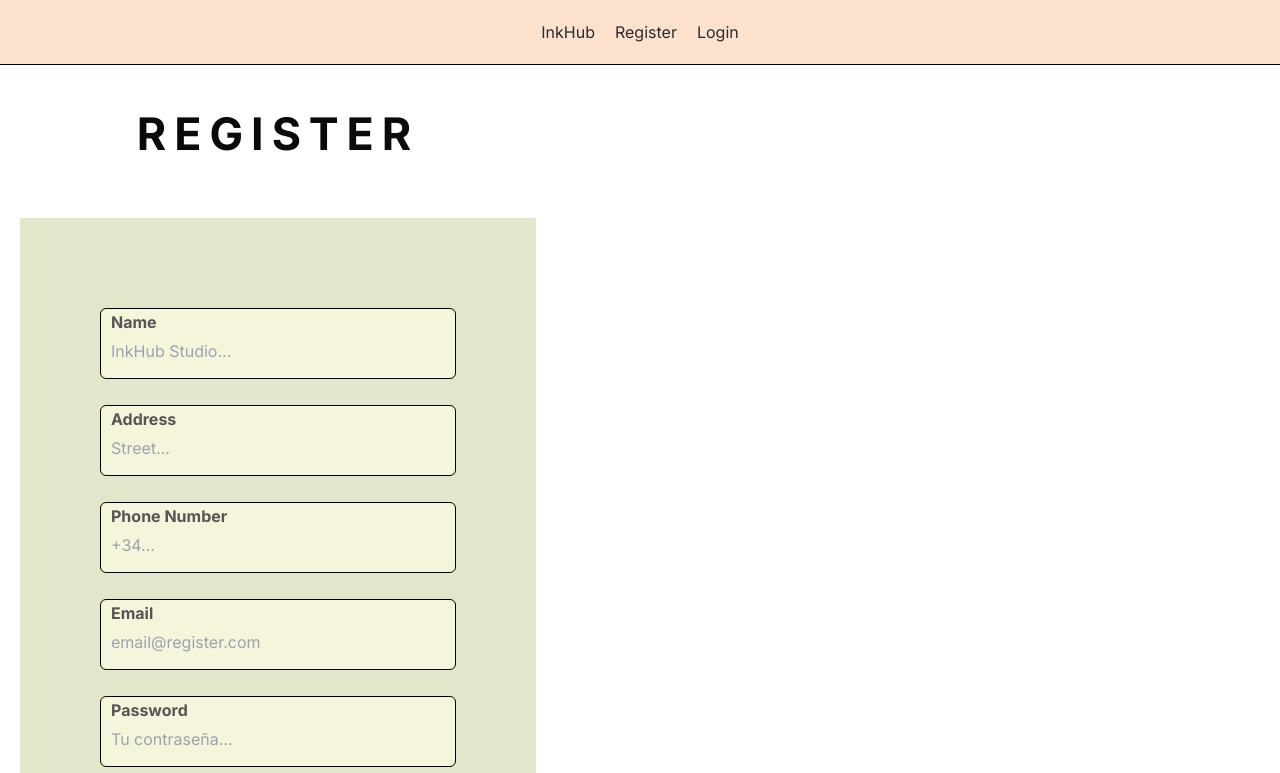
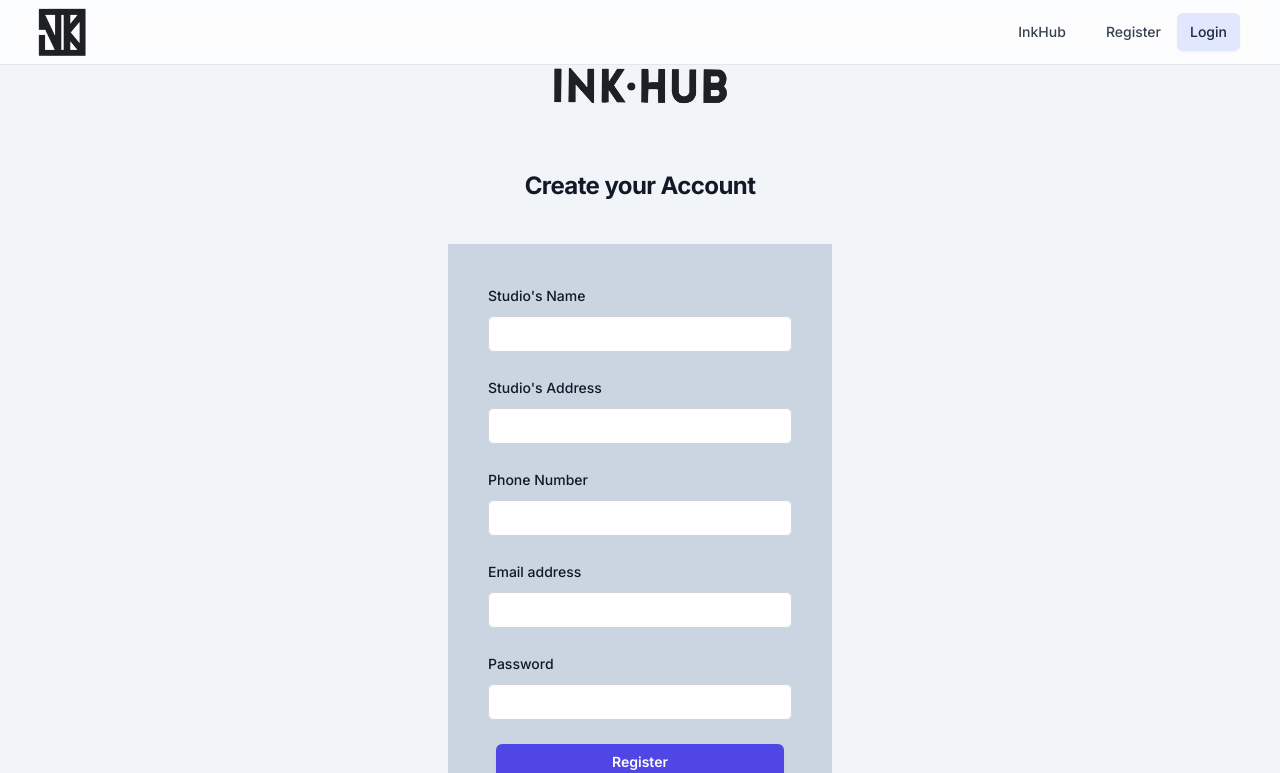
Before and after one commit to anaisp91/InkHub-Front, a React (Vite) app in the folder frontend/: page /register in a window 1280 px wide. Shown: the top 773 px of the page. Built offline with nearby package versions, Linux system fonts and the light colour scheme; no server answers.

Commit message:
:tailwing home, login, register, header y nav

```diff
--- a/frontend/src/components/Header/Header.css
+++ /dev/null
@@ -1,6 +0,0 @@
-.header {
-  background-color: rgba(250, 197, 157, 0.5);
-  width: 100%;
-  color: #2b2b2b;
-  border-bottom: 1px solid black;
-}
--- a/frontend/src/components/Header/Header.jsx
+++ b/frontend/src/components/Header/Header.jsx
@@ -1,10 +1,20 @@
-import "./Header.css";
 import { Nav } from "../Nav/Nav";
-
 export const Header = () => {
   return (
-    <header className="header">
-      <Nav />
+    <header className="fixed top-0 left-0 w-full z-50 bg-white border-b backdrop-blur-lg bg-opacity-80">
+      <div className="mx-auto max-w-7xl px-6 sm:px-6 lg:px-8 ">
+        <div className="relative flex h-16 justify-between">
+          <div className="flex flex-1 items-stretch justify-start">
+            <img
+              className="block h-auto w-auto"
+              src="/images/logos/logo-inkhub.png"
+            />
+          </div>
+          <div className="flex-shrink-0 flex px-2 py-3 items-center space-x-8">
+            <Nav />
+          </div>
+        </div>
+      </div>
     </header>
   );
 };
--- a/frontend/src/components/Main/Main.jsx
+++ b/frontend/src/components/Main/Main.jsx
@@ -2,7 +2,7 @@ import { Outlet } from "react-router-dom";
 
 export const Main = () => {
   return (
-    <main className="flex-1 w-full flex">
+    <main className="flex-1 flex">
       <Outlet />
     </main>
   );
--- a/frontend/src/components/Nav/Nav.css
+++ /dev/null
@@ -1,17 +0,0 @@
-.nav {
-  padding: 20px;
-  display: flex;
-  flex-direction: row;
-  flex-wrap: wrap;
-  gap: 20px;
-  justify-content: center;
-}
-
-.button {
-  padding: 5px;
-  border: none;
-  background: none;
-  font-size: 1.5em;
-  font: inherit;
-  cursor: pointer;
-}
--- a/frontend/src/components/Nav/Nav.jsx
+++ b/frontend/src/components/Nav/Nav.jsx
@@ -1,24 +1,44 @@
-import "./Nav.css";
 import { NavLink } from "react-router-dom";
-import { useAuth } from "../../contexts/useAuth";
+// import { useAuth } from "../../contexts/useAuth";
 
 export const Nav = () => {
-  const { logOut, token } = useAuth();
+  // const { logOut, token } = useAuth();
   return (
     <div>
       <nav className="nav">
-        <NavLink to={"/"}>InkHub</NavLink>
-        <NavLink to={"/register"}>Register</NavLink>
+        <NavLink
+          className="text-gray-700 hover:text-indigo-700 text-sm font-medium p-6"
+          to={"/"}
+        >
+          InkHub
+        </NavLink>
+        <NavLink
+          className="text-gray-700 hover:text-indigo-700 text-sm font-medium p-4"
+          to={"/register"}
+        >
+          Register
+        </NavLink>
+        <NavLink
+          className="text-gray-800 bg-indigo-100 hover:bg-indigo-200 inline-flex items-center justify-center px-3 py-2 border border-transparent text-sm font-medium rounded-md shadow-sm p-4 "
+          to={"/login"}
+        >
+          Login
+        </NavLink>
+        {/* <NavLink to={"/profile"}>Dashboard</NavLink> */}
+        {/* <button onClick={logOut}>LogOut</button> */}
+      </nav>
+      {/* <a
 
-        {!token ? (
-          <NavLink to={"/login"}>Login</NavLink>
-        ) : (
-          <>
-            <NavLink to={"/profile"}>Dashboard</NavLink>
-            <button onClick={logOut}>LogOut</button>
-          </>
-        )}
-      </nav>
+        href="#"
+      >
+        Login
+      </a> */}
+      {/* <a
+        className="text-gray-800 bg-indigo-100 hover:bg-indigo-200 inline-flex items-center justify-center px-3 py-2 border border-transparent text-sm font-medium rounded-md shadow-sm "
+        href="#"
+      >
+        Sign up */}
+      {/* </a> */}
     </div>
   );
 };
--- a/frontend/src/pages/Auth/Login/Login.jsx
+++ b/frontend/src/pages/Auth/Login/Login.jsx
@@ -1,5 +1,5 @@
 import { useState } from "react";
-import { useNavigate } from "react-router-dom";
+import { Link, useNavigate } from "react-router-dom";
 import { useAuth } from "../../../contexts/useAuth";
 
 export const Login = () => {
@@ -34,95 +34,90 @@ export const Login = () => {
     }
   };
   return (
-    <div className="flex items-center justify-center w-full min-h-full bg-gray-50">
-      <form className="max-w-sm mx-auto" onSubmit={onSubmit}>
-        <div className="mb-5">
+    <div className="flex flex-1 flex-col items-center justify-start px-6 py-12 lg:px-8  bg-slate-100 min-h-screen">
+      <div className="sm:mx-auto sm:w-full sm:max-w-sm">
+        <img
+          alt="InkHub"
+          src="/images/logos/Inkhub.png"
+          className="mx-auto h-[5rem] w-auto"
+        />
+        <h2 className="mt-10 text-center text-2xl/9 font-bold tracking-tight text-gray-900">
+          Sign in to your account
+        </h2>
+      </div>
+
+      <div className="mt-10 sm:mx-auto sm:w-full sm:max-w-sm bg-slate-300 p-10">
+        <form
+          action="#"
+          method="POST"
+          className="space-y-6"
+          onSubmit={onSubmit}
+        >
+          <div>
             <label
               htmlFor="email"
-            className="block mb-2.5 text-sm font-medium text-heading"
+              className="block text-sm/6 font-medium text-gray-900"
             >
-            Your email
+              Email address
             </label>
+            <div className="mt-2">
               <input
+                id="email"
+                name="email"
                 type="email"
-            id="email"
-            className="w-full rounded-lg border px-3 py- shadow-sm"
-            placeholder="Enter Email"
-            name="email"
+                value={form.email}
                 onChange={onChange}
-            value={form.email}
                 required
+                autoComplete="email"
+                className="block w-full rounded-md bg-white px-3 py-1.5 text-base text-gray-900 outline outline-1 -outline-offset-1 outline-gray-300 placeholder:text-gray-400 focus:outline focus:outline-2 focus:-outline-offset-2 focus:outline-indigo-600 sm:text-sm/6"
               />
             </div>
-        <div className="mb-5">
+          </div>
+
+          <div>
+            <div className="flex items-center justify-between">
               <label
                 htmlFor="password"
-            className="block mb-2.5 text-sm font-medium text-heading"
+                className="block text-sm/6 font-medium text-gray-900"
               >
-            Your password
+                Password
               </label>
+            </div>
+            <div className="mt-2">
               <input
+                id="password"
+                name="password"
                 type="password"
-            id="password"
-            className="bg-neutral-secondary-medium border border-default-medium text-heading text-sm rounded-lg focus:ring-brand focus:border-brand block w-full px-3 py-2.5 shadow-xs placeholder:text-body"
-            placeholder="Enter Password"
-            name="password"
+                value={form.password}
                 onChange={onChange}
-            value={form.password}
                 required
+                autoComplete="current-password"
+                className="block w-full rounded-md bg-white px-3 py-1.5 text-base text-gray-900 outline outline-1 -outline-offset-1 outline-gray-300 placeholder:text-gray-400 focus:outline focus:outline-2 focus:-outline-offset-2 focus:outline-indigo-600 sm:text-sm/6"
               />
             </div>
+          </div>
+
+          <div>
             <button
               type="submit"
-          className="text-black bg-brand box-border border border-transparent hover:bg-brand-strong focus:ring-4 focus:ring-brand-medium shadow-xs font-medium leading-5 rounded-base text-sm px-4 py-2.5 focus:outline-none"
               disabled={loading}
+              className="flex w-full justify-center rounded-md bg-indigo-600 px-3 py-1.5 text-sm/6 font-semibold text-white shadow-sm hover:bg-indigo-500 focus-visible:outline focus-visible:outline-2 focus-visible:outline-offset-2 focus-visible:outline-indigo-600"
             >
-          Login
+              {loading ? "Signing in..." : "Sign in"}
             </button>
+          </div>
         </form>
+
+        <p className="mt-10 text-center text-sm/6 text-gray-500">
+          Not a member?{" "}
+          <Link
+            to="/register"
+            className="font-semibold text-indigo-600 hover:text-indigo-500"
+          >
+            SignUp
+          </Link>
+        </p>
       </div>
-
-    // <section className="login-container">
-    //   <h2 className="login-title">LOGIN</h2>
-    //   <form onSubmit={onSubmit} className="login-form">
-    //     <div className="form-group">
-    //       <label htmlFor="email">Email</label>
-    //       <input
-    //         type="email"
-    //         id="email"
-    //         name="email"
-    //         value={form.email}
-    //         onChange={onChange}
-    //         placeholder="enter Email"
-    //         required
-    //       />
-    //     </div>
-    //     <div className="form-group">
-    //       <label htmlFor="password">Password</label>
-    //       <input
-    //         type="password"
-    //         id="password"
-    //         name="password"
-    //         value={form.password}
-    //         onChange={onChange}
-    //         placeholder="enter Password"
-    //         required
-    //       />
-    //     </div>
-    //     {error && (
-    //       <div role="alert" style={{ color: "red" }}>
-    //         {error}
-    //       </div>
-    //     )}
-    //     {ok && (
-    //       <div role="status" style={{ color: "green" }}>
-    //         {ok}
-    //       </div>
-    //     )}
-    //     <button className="button-submit" disabled={loading}>
-    //       {loading ? "Buscando estudio..." : "Login"}
-    //     </button>
-    //   </form>
-    // </section>
+    </div>
   );
 };
--- a/frontend/src/pages/Auth/Register/Register.css
+++ /dev/null
@@ -1,79 +0,0 @@
-.register-container {
-  min-height: 90vh;
-  display: flex;
-  flex-direction: column;
-  align-items: center;
-  padding: 20px;
-}
-
-.register-title {
-  font-size: 2.8rem;
-  font-weight: 700;
-  letter-spacing: 8px;
-  text-align: center;
-  margin-top: 1rem;
-}
-
-.register-form {
-  background-color: rgba(113, 134, 0, 0.2);
-  display: flex;
-  flex-direction: column;
-  justify-content: center;
-  gap: 1rem;
-  width: 85%;
-  max-width: 600px;
-  margin: 50px;
-  padding: 30px;
-}
-
-.button-submit {
-  width: 100%;
-  padding: 8px;
-  background-color: beige;
-  border-radius: 10px;
-  border: 1px solid black;
-}
-
-.form-group {
-  position: relative;
-  border: 1px solid black;
-  border-radius: 6px;
-  padding: 15px 10px;
-  margin-top: 10px;
-  background-color: beige;
-}
-
-.form-group input {
-  width: 100%;
-  border: none;
-  outline: none;
-  font-size: 1rem;
-  background: transparent;
-  padding: 15px 0 0 0;
-}
-
-.form-group label {
-  position: absolute;
-  top: 1px;
-  left: 5px;
-  background: transparent;
-  padding: 0 5px;
-  color: #555;
-  font-weight: bold;
-}
-
-/*---------------------------------- */
-@media (min-width: 768px) {
-  .register-form {
-    width: 100%;
-    padding: 60px;
-  }
-}
-
-/*---------------------------------- */
-@media (min-width: 1024px) {
-  .register-form {
-    width: 100%;
-    padding: 80px;
-  }
-}
--- a/frontend/src/pages/Auth/Register/Register.jsx
+++ b/frontend/src/pages/Auth/Register/Register.jsx
@@ -1,4 +1,4 @@
-import "./Register.css";
+import { Link } from "react-router-dom";
 import { useState } from "react";
 import { AuthService } from "../../../services/authService";
 
@@ -65,90 +65,180 @@ export const Register = () => {
   };
 
   return (
-    <div className="register-page">
-      <section className="register-container">
-        <h3 className="register-title">REGISTER</h3>
-        <form className="register-form" onSubmit={onSubmit}>
-          <div className="form-group">
-            <label htmlFor="name">Name</label>
+    <div className="flex flex-1 flex-col items-center justify-start px-6 py-12 lg:px-8  bg-slate-100 min-h-screen">
+      <div className="sm:mx-auto sm:w-full sm:max-w-sm">
+        <img
+          alt="InkHub"
+          src="/images/logos/Inkhub.png"
+          className="mx-auto h-[5rem] w-auto"
+        />
+        <h2 className="mt-10 text-center text-2xl/9 font-bold tracking-tight text-gray-900">
+          Create your Account
+        </h2>
+      </div>
+
+      <div className="mt-10 sm:mx-auto sm:w-full sm:max-w-sm bg-slate-300 p-10">
+        <form
+          action="#"
+          method="POST"
+          className="space-y-6"
+          onSubmit={onSubmit}
+        >
+          <div>
+            <label
+              htmlFor="name"
+              className="block text-sm/6 font-medium text-gray-900"
+            >
+              Studio's Name
+            </label>
+            <div className="mt-2">
               <input
-              type="text"
                 id="name"
                 name="name"
+                type="text"
                 value={form.name}
                 onChange={onChange}
-              autoComplete="name"
-              placeholder="InkHub Studio..."
                 required
+                className="block w-full rounded-md bg-white px-3 py-1.5 text-base text-gray-900 outline outline-1 -outline-offset-1 outline-gray-300 placeholder:text-gray-400 focus:outline focus:outline-2 focus:-outline-offset-2 focus:outline-indigo-600 sm:text-sm/6"
               />
             </div>
-          <div className="form-group">
-            <label htmlFor="address">Address</label>
+          </div>
+
+          <div>
+            <label
+              htmlFor="address"
+              className="block text-sm/6 font-medium text-gray-900"
+            >
+              Studio's Address
+            </label>
+            <div className="mt-2">
               <input
-              type="text"
                 id="address"
                 name="address"
+                type="text"
                 value={form.address}
                 onChange={onChange}
-              autoComplete="address"
-              placeholder="Street..."
                 required
+                className="block w-full rounded-md bg-white px-3 py-1.5 text-base text-gray-900 outline outline-1 -outline-offset-1 outline-gray-300 placeholder:text-gray-400 focus:outline focus:outline-2 focus:-outline-offset-2 focus:outline-indigo-600 sm:text-sm/6"
               />
             </div>
-          <div className="form-group">
-            <label htmlFor="phoneNum">Phone Number</label>
+          </div>
+
+          <div>
+            <label
+              htmlFor="phoneNum"
+              className="block text-sm/6 font-medium text-gray-900"
+            >
+              Phone Number
+            </label>
+            <div className="mt-2">
               <input
-              type="tel"
                 id="phoneNum"
                 name="phoneNum"
+                type="tel"
                 value={form.phoneNum}
                 onChange={onChange}
-              inputMode="numeric"
-              placeholder="+34..."
                 required
+                className="block w-full rounded-md bg-white px-3 py-1.5 text-base text-gray-900 outline outline-1 -outline-offset-1 outline-gray-300 placeholder:text-gray-400 focus:outline focus:outline-2 focus:-outline-offset-2 focus:outline-indigo-600 sm:text-sm/6"
               />
             </div>
-          <div className="form-group">
-            <label htmlFor="email">Email</label>
+          </div>
+
+          <div>
+            <label
+              htmlFor="email"
+              className="block text-sm/6 font-medium text-gray-900"
+            >
+              Email address
+            </label>
+            <div className="mt-2">
               <input
-              type="email"
                 id="email"
                 name="email"
+                type="email"
                 value={form.email}
                 onChange={onChange}
+                required
                 autoComplete="email"
-              placeholder="email@register.com"
-              required
+                className="block w-full rounded-md bg-white px-3 py-1.5 text-base text-gray-900 outline outline-1 -outline-offset-1 outline-gray-300 placeholder:text-gray-400 focus:outline focus:outline-2 focus:-outline-offset-2 focus:outline-indigo-600 sm:text-sm/6"
               />
             </div>
-          <div className="form-group">
-            <label htmlFor="password">Password</label>
+          </div>
+
+          <div>
+            <div className="flex items-center justify-between">
+              <label
+                htmlFor="password"
+                className="block text-sm/6 font-medium text-gray-900"
+              >
+                Password
+              </label>
+            </div>
+            <div className="mt-2">
               <input
-              type="password"
                 id="password"
                 name="password"
+                type="password"
                 value={form.password}
                 onChange={onChange}
-              autoComplete="new-password"
-              placeholder="Tu contraseña..."
                 required
+                autoComplete="current-password"
+                className="block w-full rounded-md bg-white px-3 py-1.5 text-base text-gray-900 outline outline-1 -outline-offset-1 outline-gray-300 placeholder:text-gray-400 focus:outline focus:outline-2 focus:-outline-offset-2 focus:outline-indigo-600 sm:text-sm/6"
               />
             </div>
-          {error && (
-            <div role="alert" style={{ color: "red" }}>
-              {error}
+          </div>
+
+          {ok && (
+            <div class="bg-green-200 px-6 py-4  my-4 rounded-md text-lg flex items-center mx-auto max-w-lg">
+              <svg
+                viewBox="0 0 24 24"
+                class="text-green-600 w-5 h-5 sm:w-5 sm:h-5 mr-3"
+              >
+                <path
+                  fill="currentColor"
+                  d="M12,0A12,12,0,1,0,24,12,12.014,12.014,0,0,0,12,0Zm6.927,8.2-6.845,9.289a1.011,1.011,0,0,1-1.43.188L5.764,13.769a1,1,0,1,1,1.25-1.562l4.076,3.261,6.227-8.451A1,1,0,1,1,18.927,8.2Z"
+                ></path>
+              </svg>
+              <span class="text-green-800">Your account has been saved.</span>
             </div>
           )}
-          {ok && (
-            <div role="status" style={{ color: "green" }}>
-              {ok}
+
+          {error && (
+            <div class="bg-red-200 px-6 py-4 mx-2 my-4 rounded-md text-lg flex items-center  max-w-lg">
+              <svg
+                viewBox="0 0 24 24"
+                class="text-red-600 w-5 h-5 sm:w-5 sm:h-5 mr-3"
+              >
+                <path
+                  fill="currentColor"
+                  d="M11.983,0a12.206,12.206,0,0,0-8.51,3.653A11.8,11.8,0,0,0,0,12.207,11.779,11.779,0,0,0,11.8,24h.214A12.111,12.111,0,0,0,24,11.791h0A11.766,11.766,0,0,0,11.983,0ZM10.5,16.542a1.476,1.476,0,0,1,1.449-1.53h.027a1.527,1.527,0,0,1,1.523,1.47,1.475,1.475,0,0,1-1.449,1.53h-.027A1.529,1.529,0,0,1,10.5,16.542ZM11,12.5v-6a1,1,0,0,1,2,0v6a1,1,0,1,1-2,0Z"
+                ></path>
+              </svg>
+              <span class="text-red-800"> {error} </span>
             </div>
           )}
-          <button className="button-submit" disabled={loading}>
-            {loading ? "Creando usuario..." : "Registrarme"}
+
+          <div class="px-2 mt-16">
+            <button
+              type="submit"
+              disabled={loading}
+              className="flex w-full justify-center rounded-md bg-indigo-600 px-3 py-1.5 text-sm/6 font-semibold text-white shadow-sm hover:bg-indigo-500 focus-visible:outline focus-visible:outline-2 focus-visible:outline-offset-2 focus-visible:outline-indigo-600"
+            >
+              {loading ? "Creating account..." : "Register"}
             </button>
+          </div>
         </form>
-      </section>
+
+        <p className="mt-10 text-center text-sm/6 text-gray-500">
+          Do you have an account?{" "}
+          <Link
+            to="/login"
+            className="font-semibold text-indigo-600 hover:text-indigo-500"
+          >
+            SignIn
+          </Link>
+        </p>
+      </div>
     </div>
   );
 };
--- a/frontend/src/pages/Dashboard/Dashboard.jsx
+++ b/frontend/src/pages/Dashboard/Dashboard.jsx
@@ -15,7 +15,7 @@ export const Dashboard = () => {
     });
   }, [token, profile]);
   return (
-    <div id="dashboard-container">
+    <div>
       <Gallery />
       <div>
         {error && <p>{error}</p>}
--- a/frontend/src/pages/Home/Home.jsx
+++ b/frontend/src/pages/Home/Home.jsx
@@ -1,24 +1,22 @@
-import "./Home.css";
 export const Home = () => {
   return (
-    <div className="home-container">
-      <div className="inkhub-logo">
-        <p>LOGO</p>
-        <img />
-      </div>
-      <div className="inkhub-description">
-        <h1 className="home-title">InkHub</h1>
-        <p>
-          <strong>Gestiona tu estudio de forma digital</strong>
-        </p>
-        <p>
-          Centraliza artistas, clientes y consentimientos en una sola
-          plataforma.
-        </p>
-        <p>
-          Olvídate del papel y administra tu estudio de manera más rápìda,
-          segura y profesional.
-        </p>
+    <div className="min-h-screen min-w-full flex-col items-center justify-start text-center p-28 bg-slate-100">
+      <div>
+        <img
+          alt="InkHub Logo"
+          src="/images/logos/Inkhub.png"
+          className="mx-auto h-auto w-[18rem] m-4"
+        />
+        <div className="bg-slate-300 mt-9 p-7 ">
+          <p className="font-bold font-sans text-[1.5rem] leading-6">
+            Gestiona tu estudio de forma digital
+          </p>
+          <p className="font-sans text-sm mt-9 ">
+            Centraliza artistas, clientes y consentimientos en una sola
+            plataforma. Olvídate del papel y administra tu estudio de manera más
+            rápìda, segura y profesional.
+          </p>
+        </div>
       </div>
     </div>
   );
```
Also changed, not shown: frontend/src/pages/Home/Home.css (deleted, +0 -49 lines), frontend/public/images/logos/Inkhub.png (added), frontend/public/images/logos/logo-inkhub.png (added). Lines whose indentation alone changed are shown as unchanged.
